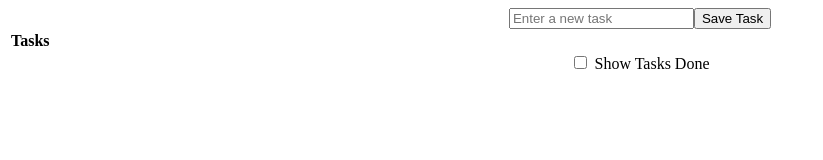
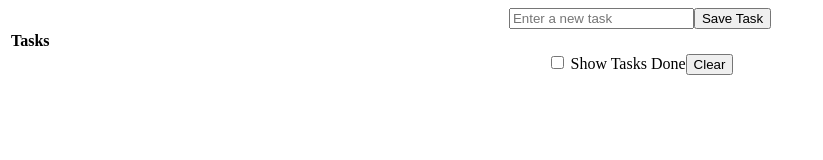
Before and after one commit to MatheusMoraes66/react-taskapp, a React (Create React App) app: page / in a window 1280 px wide. Shown: the top 160 px of the page, without its empty margins (0-823 px from the left). Built offline with nearby package versions, Linux system fonts and the light colour scheme.

Commit message:
VisibilityControl -> tem como objetivo excluir as tasks finalizadas e esconder a tabela de tasks finalizadas

```diff
--- a/src/App.js
+++ b/src/App.js
@@ -2,6 +2,7 @@ import { TaskCreator } from "./components/TaskCreator";
 import "./App.css";
 import { useState, useEffect } from "react";
 import { TaskTable } from "./components/TaskTable";
+import { VisibilityControl } from "./components/VisibilityControl";
 
 function App() {
   const [tasksItems, setTasksItems] = useState([]);
@@ -25,6 +26,11 @@ function App() {
     }
   };
 
+  const cleanTasks = () => {
+    setTasksItems(tasksItems.filter((task) => !task.done));
+    setShowCompleted(!showCompleted)
+  };
+
   const toggleTask = (taskName) => {
     const updateTasksItems = tasksItems.map((task) =>
       task.name === taskName ? { ...task, done: !task.done } : task
@@ -35,17 +41,13 @@ function App() {
   return (
     <div className="App">
       <TaskCreator createNewTask={createNewTask} />
-      <TaskTable
-        tasks={tasksItems}
-        toggleTask={toggleTask}
+      <TaskTable tasks={tasksItems} toggleTask={toggleTask} />
+      <VisibilityControl
+        isCompleted={showCompleted}
+        showCompleted={showCompleted}
+        cleanTasks={cleanTasks}
+        setShowCompleted={(checked) => setShowCompleted(checked)}
       />
-      <div>
-        <input
-          type="checkbox"
-          onChange={() => setShowCompleted(!showCompleted)}
-        />{" "}
-        <label>Show Tasks Done</label>
-      </div>
       {showCompleted && (
         <TaskTable
           tasks={tasksItems}
--- /dev/null
+++ b/src/components/VisibilityControl.js
@@ -0,0 +1,20 @@
+export const VisibilityControl = ({ isCompleted, setShowCompleted, cleanTasks }) => {
+  const handleDelete = () => {
+    if (window.confirm("Are you sure you want to delete it?")) {
+      cleanTasks();
+
+    }
+    setShowCompleted(!isCompleted)
+  };
+  return (
+    <div>
+      <input
+        type="checkbox"
+        checked={isCompleted}
+        onChange={(e) => setShowCompleted(e.target.checked)}
+      />{" "}
+      <label>Show Tasks Done</label>
+      <button onClick={handleDelete}>Clear</button>
+    </div>
+  );
+};
```
